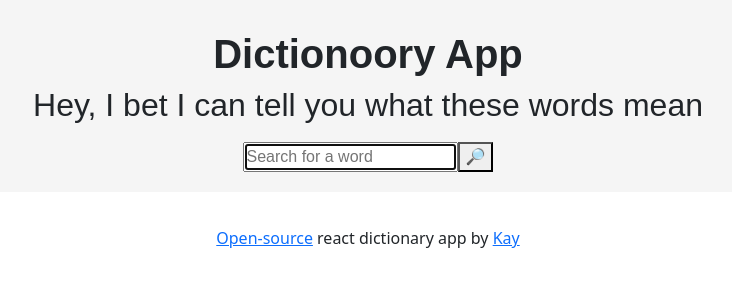
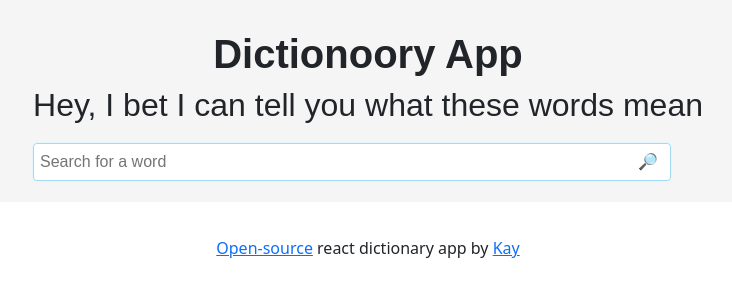
Before and after one commit to kaychua/dictionary-app, a React (Create React App) app: page / in a window 1280 px wide. Shown: the top 300 px of the page, without its empty margins (272-1004 px from the left). Built offline with nearby package versions, Linux system fonts and the light colour scheme; no server answers.

Commit message:
SearchEngine form css updated

```diff
--- a/src/DictionarySearch.css
+++ b/src/DictionarySearch.css
@@ -5,3 +5,22 @@
   margin-bottom: 10px;
   padding: 0 0 20px;
 }
+
+.DictionarySearch input {
+  position: relative;
+  border-radius: 5px;
+  padding: 7px;
+  border: 1px solid rgb(227, 245, 255);
+  width: 50%;
+}
+
+.DictionarySearch input:focus {
+  outline: 1px solid rgb(165, 216, 243);
+}
+
+.DictionarySearch button {
+  position: relative;
+  border: none;
+  right: 40px;
+  background-color: #fff;
+}
--- a/src/DictionarySearchEngine.js
+++ b/src/DictionarySearchEngine.js
@@ -14,6 +14,7 @@ export default function DictionarySearchEngine(props) {
 
   function handleSubmit(event) {
     event.preventDefault();
+    search();
   }
 
   function load() {
```
